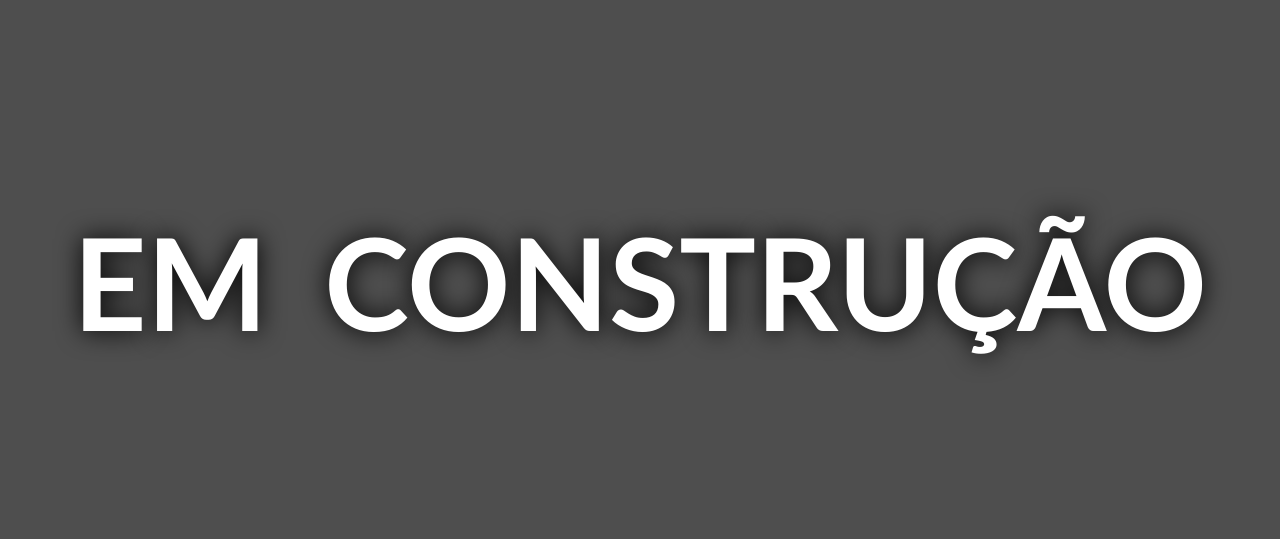
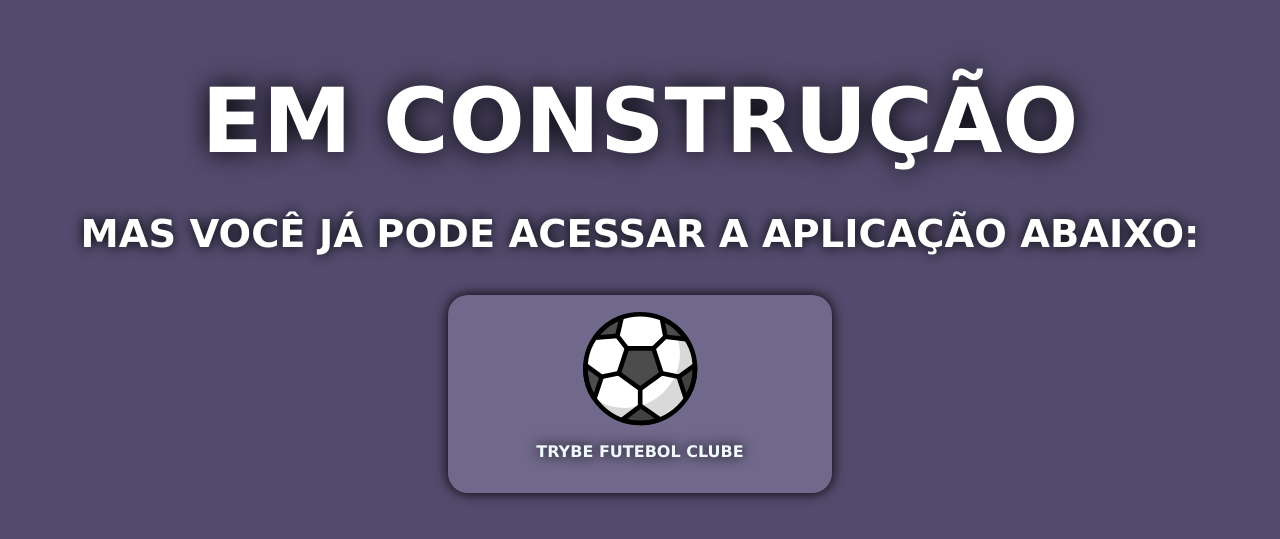
Before and after one commit to MBodra/MBodra-s-Portfolio, a website: page index.html in a window 1280 px wide. Shown: the part 119-658 px from the top of the page. Drawn offline with Linux system fonts and the light colour scheme.

Commit message:
mudando css

```diff
--- a/index.html
+++ b/index.html
@@ -8,6 +8,15 @@
     <link rel="stylesheet" href="style.css" />
   </head>
   <body>
-    <h1>Em construção</h1>
+    <div>
+      <h1>Em construção</h1>
+      <h3>Mas você já pode acessar a aplicação abaixo:</h3>
+      <a id="ball-container-link" href="https://mbodra.github.io/mbodra-trybe-futebol-clube/">
+        <div id="ball-container">
+          <img id="ball" src="./preview.svg" alt="bola de futebol">
+          <p id="link-text">TRYBE FUTEBOL CLUBE</p>
+        </div>
+      </a>
+    </div>
   </body>
 </html>
--- a/style.css
+++ b/style.css
@@ -1,7 +1,7 @@
 body {
   margin: 0;
-  background-color: rgb(78, 78, 78);
-  font-family: 'Gill Sans', 'Gill Sans MT', Calibri, 'Trebuchet MS', sans-serif;
+  background-color: rgb(83, 75, 109);
+  font-family: Verdana, Geneva, Tahoma, sans-serif;
   display: flex;
   justify-content: center;
   align-items: center;
@@ -9,10 +9,57 @@ body {
 }
 
 h1 {
+  margin: 0;
   text-transform: uppercase;
   color: white;
-  font-size: 10vw;
-  word-spacing: 2vw;
+  font-size: 7vw;
   text-shadow: 0 0 2vw rgb(0, 0, 0);
   text-align: center;
 }
+
+h3 {
+  text-transform: uppercase;
+  color: white;
+  font-size: 3vw;
+  text-shadow: 0 0 1vw rgb(0, 0, 0);
+  text-align: center;
+}
+
+a {
+  text-decoration: none;
+}
+
+#ball-container-link {
+  display: block;
+  width: 30vw;
+  margin-left: auto;
+  margin-right: auto;
+}
+
+#ball-container {
+  background-color: rgb(113, 105, 139);
+  display: flex;
+  flex-direction: column;
+  align-items: center;
+  justify-content: center;
+  padding-top: 2vh;
+  padding-bottom: 2vh;
+  border-radius: 20px;
+  align-content: flex-end;
+  box-shadow: 0 0 1vw rgb(0, 0, 0);
+}
+
+#ball-container:hover {
+  background-color: rgb(128, 121, 151);
+}
+
+#ball {
+  border-radius: 100%;
+  width: 9vw;
+}
+
+#link-text {
+  color: aliceblue;
+  font-weight: bold;
+  text-shadow: 0 0 1vw rgb(0, 0, 0);
+}
```
Also changed, not shown: README.md, preview.svg (added).
